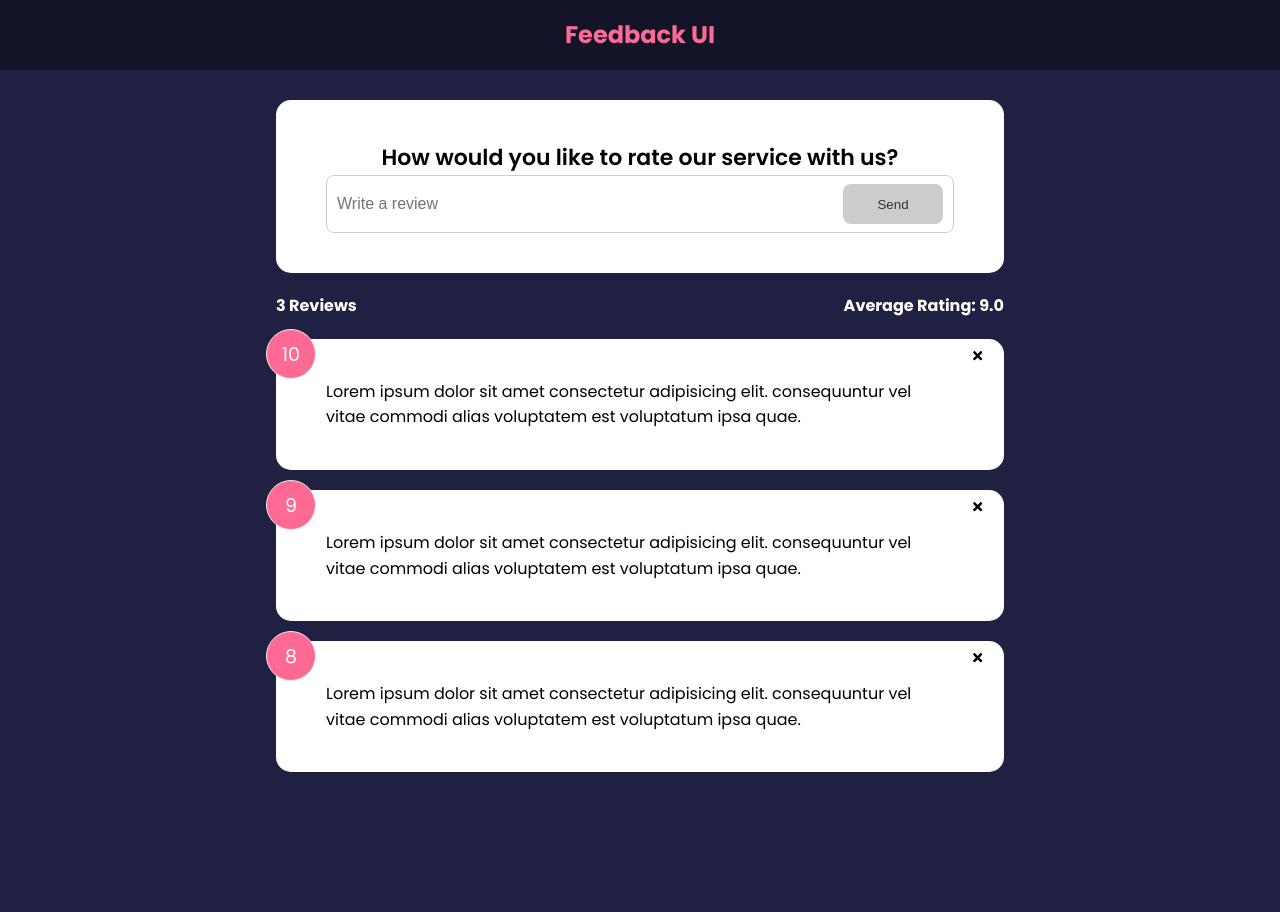
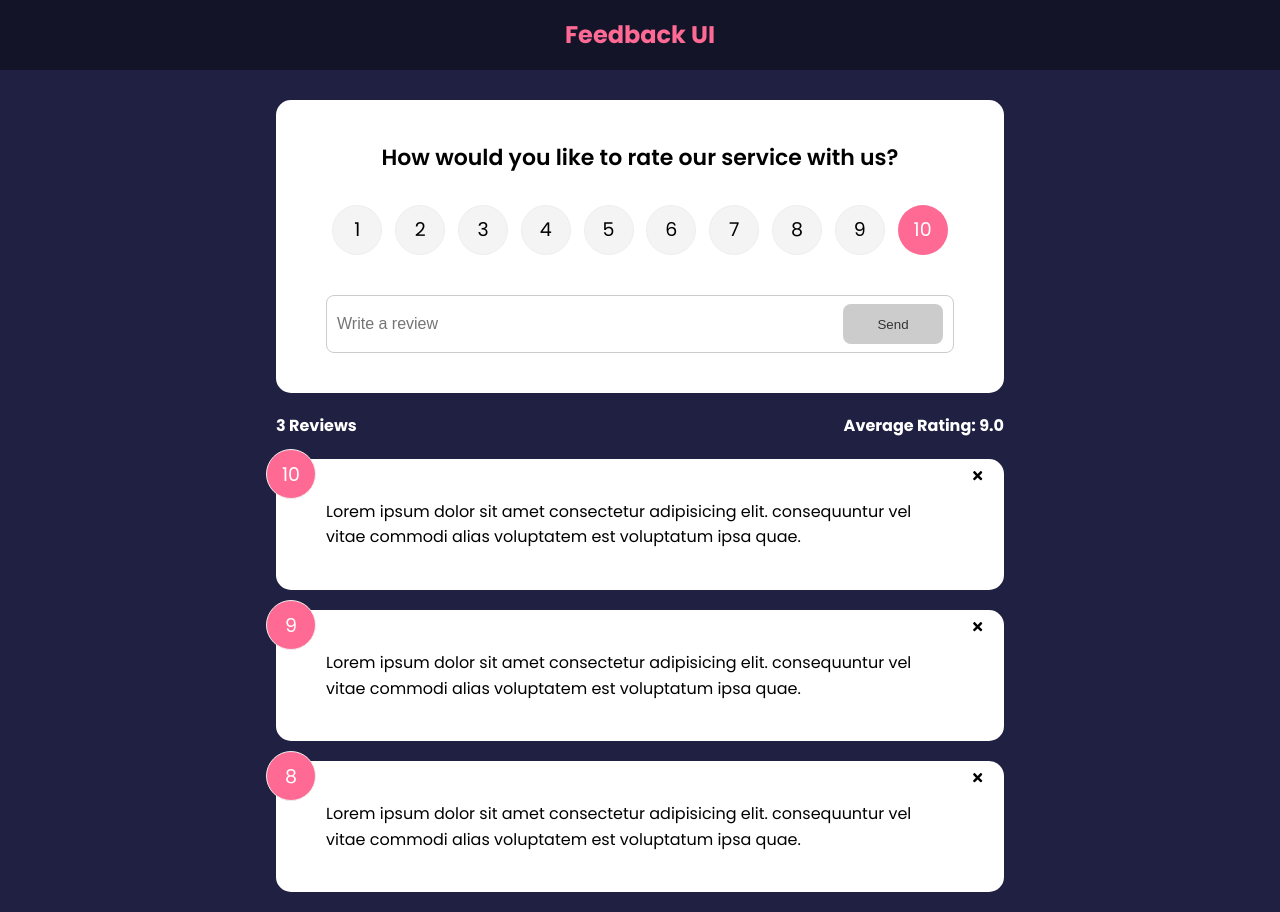
Before and after one commit to Tarkowski-3001/Feedback, a React (Create React App) app: page / in a window 1280 px wide. Before the commit the page ends 800 px from the top, so only its background shows below. Built offline with nearby package versions, Linux system fonts and the light colour scheme.

Commit message:
Rating Select

```diff
--- a/package.json
+++ b/package.json
@@ -10,6 +10,7 @@
     "react-dom": "^18.2.0",
     "react-icons": "^4.8.0",
     "react-scripts": "5.0.1",
+    "uuid": "^9.0.0",
     "web-vitals": "^2.1.4"
   },
   "scripts": {
--- a/src/App.js
+++ b/src/App.js
@@ -1,3 +1,4 @@
+import {v4 as uuidv4} from 'uuid'
 import Header from "./components/Header"
 import FeedbackList from "./components/FeedbackList"
 import FeedbackData from "./data/FeedbackData"
@@ -16,11 +17,16 @@
     }
   }
 
+  const addFeedback = (newFeedback) => {
+    newFeedback.id= uuidv4()
+    setFeedback([newFeedback, ...feedback])
+  }
+
   return (
     <>
       <Header />
       <div className="container">
-        <FeedbackForm />
+        <FeedbackForm handleAdd={addFeedback}/>
         <FeedbackStats feedback={feedback} />
         <FeedbackList feedback={feedback} handleDelete={deleteFeedback}/>
       </div>
--- a/src/components/FeedbackForm.jsx
+++ b/src/components/FeedbackForm.jsx
@@ -1,11 +1,13 @@
 import {useState} from 'react'
 import Card from './shared/Card'
+import RatingSelect from './RatingSelect'
 import Button from './shared/Button'
 
-function FeedbackForm() {
+function FeedbackForm({handleAdd}) {
     const[text, setText] = useState("")
     const[btnDisabled, setBtnDisabled]= useState(true)
     const[message, setMessage] = useState("")
+    const[rating, setRating] = useState(10)
 
     const handleTextChange = (e) => {
         if (text === ""){
@@ -23,10 +25,27 @@
 
         setText(e.target.value)
     }
+
+    const handleSubmit = (e) =>{
+        e.preventDefault()
+        if (text.trim().length > 10){
+            const newFeedback ={
+                text,
+                rating,
+            }
+
+            handleAdd(newFeedback)
+            setText("")
+        }
+
+
+    }
+
     return (
         <Card>
-            <form>
+            <form onSubmit={handleSubmit}>
                 <h2>How would you like to rate our service with us? </h2>
+                <RatingSelect select={(rating) => setRating(rating)}/>
                 <div className="input-group">
                     <input type="text" placeholder='Write a review' onChange={handleTextChange} value={text}/>
                     <Button type="submit" isDisabled={btnDisabled}>Send</Button>
--- /dev/null
+++ b/src/components/RatingSelect.jsx
@@ -0,0 +1,127 @@
+import {useState} from 'react'
+
+function RatingSelect({select}) {
+    const[selected, setSelected] = useState(10)
+
+    const handleChange = (e) => {
+        setSelected(+e.currentTarget.value)
+        select(+e.currentTarget.value)
+    }
+
+    return (
+        <ul className='rating'>
+          <li>
+            <input
+              type='radio'
+              id='num1'
+              name='rating'
+              value='1'
+              onChange={handleChange}
+              checked={selected === 1}
+            />
+            <label htmlFor='num1'>1</label>
+          </li>
+          <li>
+            <input
+              type='radio'
+              id='num2'
+              name='rating'
+              value='2'
+              onChange={handleChange}
+              checked={selected === 2}
+            />
+            <label htmlFor='num2'>2</label>
+          </li>
+          <li>
+            <input
+              type='radio'
+              id='num3'
+              name='rating'
+              value='3'
+              onChange={handleChange}
+              checked={selected === 3}
+            />
+            <label htmlFor='num3'>3</label>
+          </li>
+          <li>
+            <input
+              type='radio'
+              id='num4'
+              name='rating'
+              value='4'
+              onChange={handleChange}
+              checked={selected === 4}
+            />
+            <label htmlFor='num4'>4</label>
+          </li>
+          <li>
+            <input
+              type='radio'
+              id='num5'
+              name='rating'
+              value='5'
+              onChange={handleChange}
+              checked={selected === 5}
+            />
+            <label htmlFor='num5'>5</label>
+          </li>
+          <li>
+            <input
+              type='radio'
+              id='num6'
+              name='rating'
+              value='6'
+              onChange={handleChange}
+              checked={selected === 6}
+            />
+            <label htmlFor='num6'>6</label>
+          </li>
+          <li>
+            <input
+              type='radio'
+              id='num7'
+              name='rating'
+              value='7'
+              onChange={handleChange}
+              checked={selected === 7}
+            />
+            <label htmlFor='num7'>7</label>
+          </li>
+          <li>
+            <input
+              type='radio'
+              id='num8'
+              name='rating'
+              value='8'
+              onChange={handleChange}
+              checked={selected === 8}
+            />
+            <label htmlFor='num8'>8</label>
+          </li>
+          <li>
+            <input
+              type='radio'
+              id='num9'
+              name='rating'
+              value='9'
+              onChange={handleChange}
+              checked={selected === 9}
+            />
+            <label htmlFor='num9'>9</label>
+          </li>
+          <li>
+            <input
+              type='radio'
+              id='num10'
+              name='rating'
+              value='10'
+              onChange={handleChange}
+              checked={selected === 10}
+            />
+            <label htmlFor='num10'>10</label>
+          </li>
+        </ul>
+      )
+}
+
+export default RatingSelect
```
Also changed, not shown: 1 other file (tests, documents, lock files or other folders).
